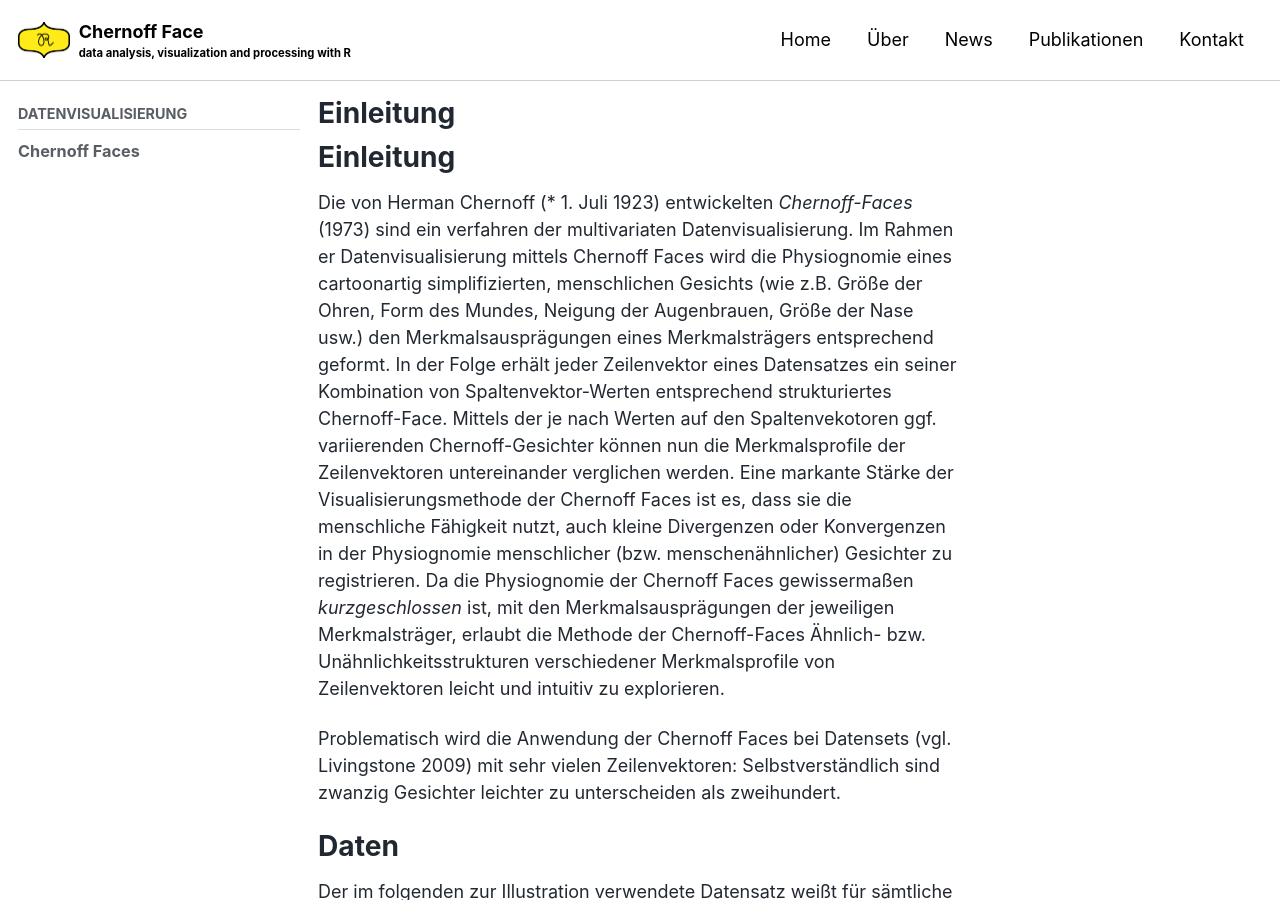
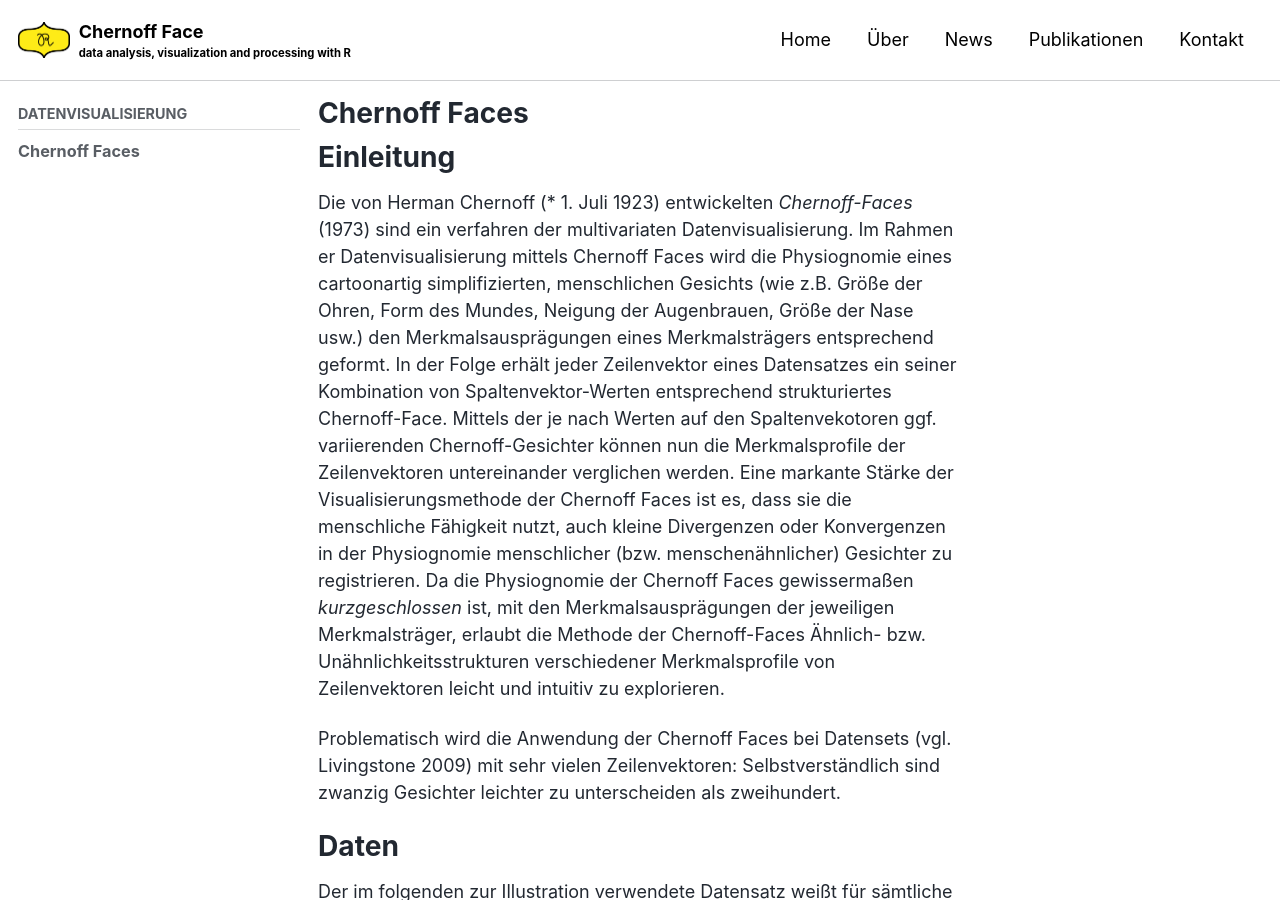
Before and after one commit to MalteHueckstaedt/Chernoff_Face, a Jekyll site: the page built from _pages/Chernoff.md, in a window 1280 px wide and 900 px high. Built offline with Jekyll 4.4.1, drawn with Linux system fonts in a browser that asks for light colours; cached includes are drawn as plain includes; nearby versions of some CDN libraries; our own code applies the rules of GitHub Pages for plain Markdown files.

Commit message:
add title

```diff
--- a/_pages/Chernoff.md
+++ b/_pages/Chernoff.md
@@ -1,5 +1,9 @@
-# Einleitung
+---
+title: "Chernoff Faces"
+---
 
+Einleitung
+==========
 
 Die von Herman Chernoff (\* 1. Juli 1923) entwickelten *Chernoff-Faces*
 (1973) sind ein verfahren der multivariaten Datenvisualisierung. Im
```
